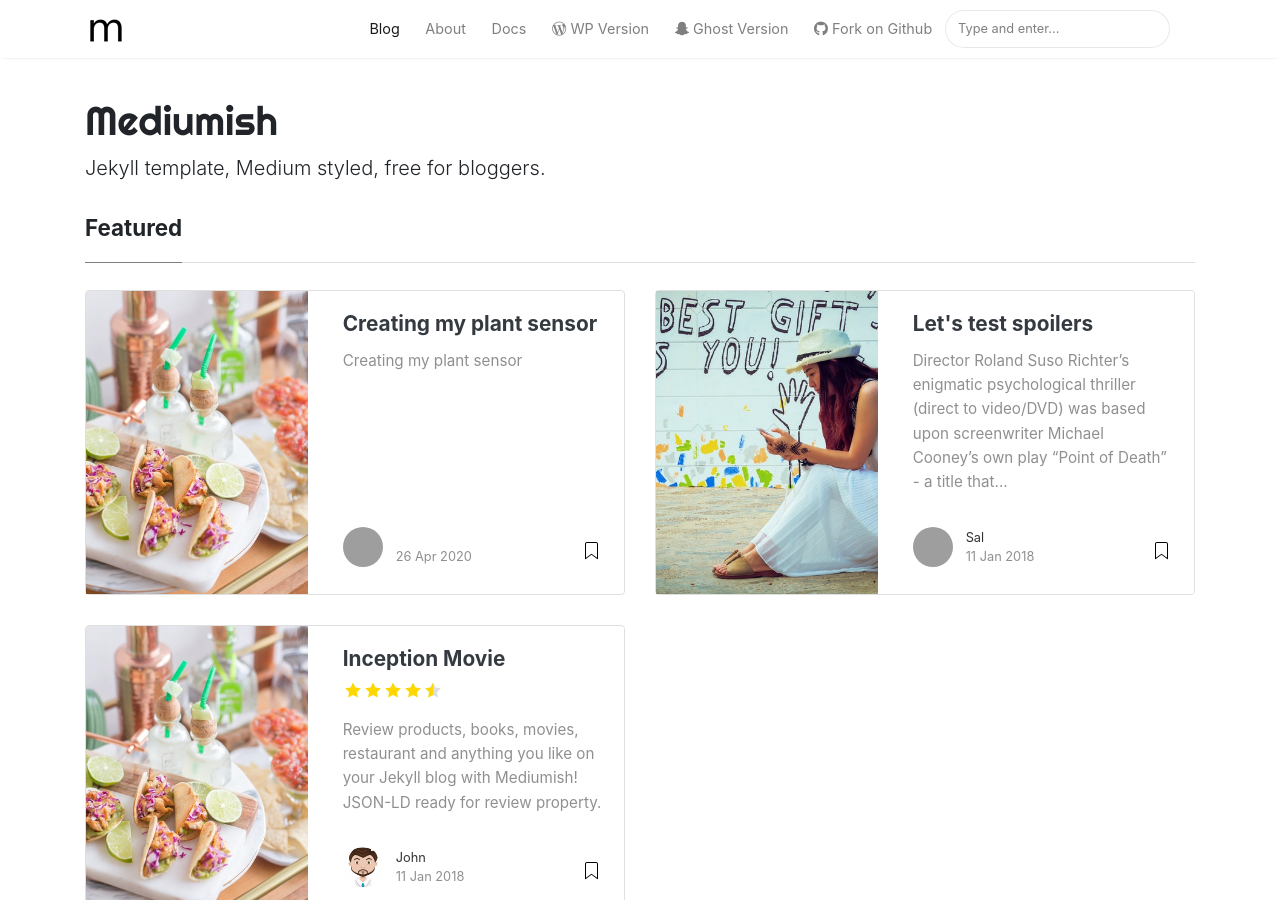
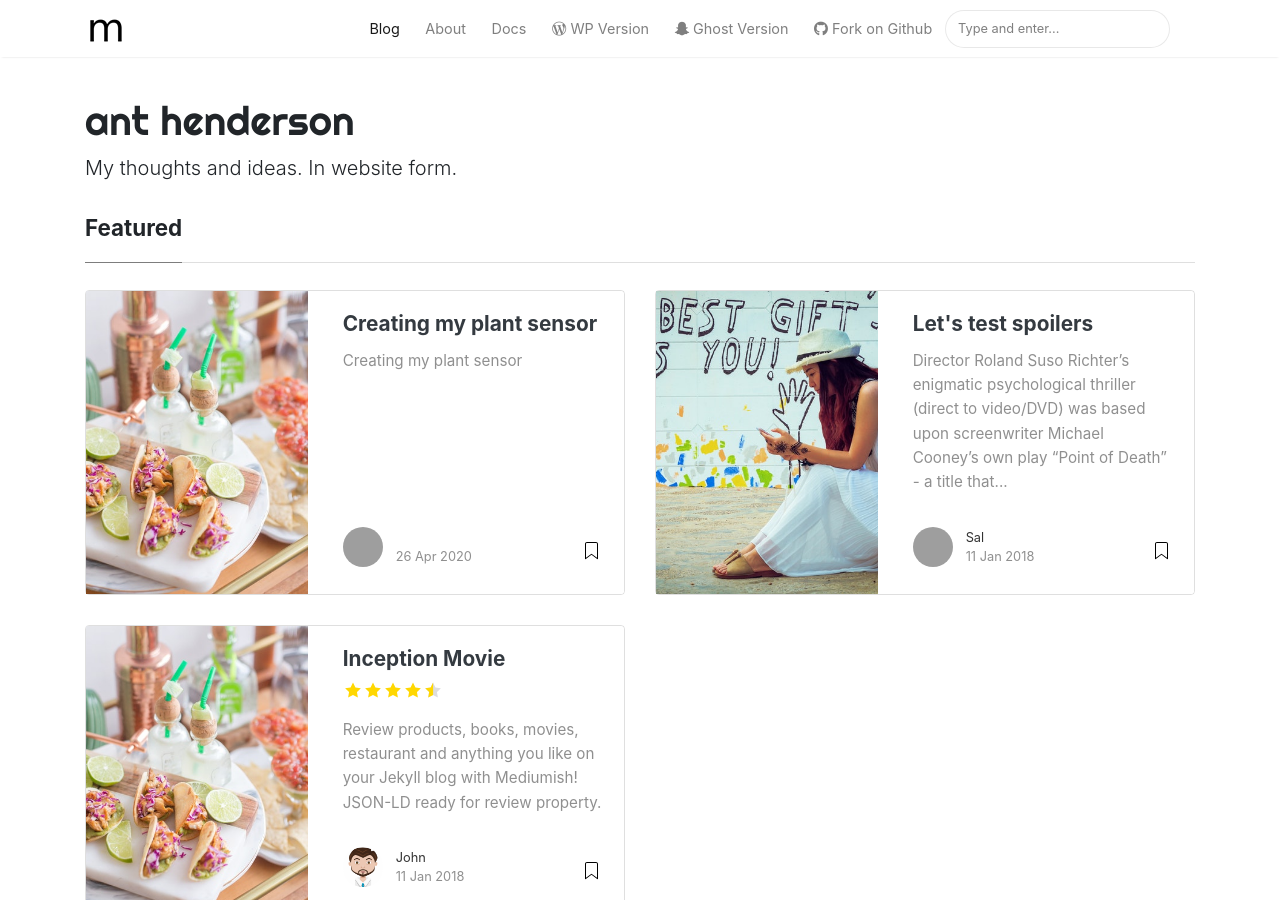
Before and after one commit to mrhenderson89/mrhenderson89.github.io, a Jekyll site: the page built from index.html, in a window 1280 px wide and 900 px high. Built offline with Jekyll 4.4.1, drawn with Linux system fonts in a browser that asks for light colours; nearby versions of some CDN libraries; the list of posts is cut into pages by our own code; some of the changed text lies outside the part shown; grey boxes are pictures that could not be loaded.

Commit message:
Update config

```diff
--- a/_config.yml
+++ b/_config.yml
@@ -1,11 +1,11 @@
 # Site
-name: "Mediumish"
-title: "Mediumish"
-description: "Jekyll template, Medium styled, free for bloggers."
+name: "ant henderson"
+title: "ant henderson"
+description: "My thoughts and ideas. In website form."
 logo: 'assets/images/logo.png'
 favicon: 'assets/images/logo.png'
-baseurl: /mediumish-theme-jekyll
-google_analytics: 'UA-46278016-1'
+baseurl: /
+google_analytics: ''
 disqus: 'demowebsite'
 mailchimp-list: 'https://wowthemes.us11.list-manage.com/subscribe/post?u=8aeb20a530e124561927d3bd8&amp;id=8c3d2d214b'
 include: ["_pages"]
```
